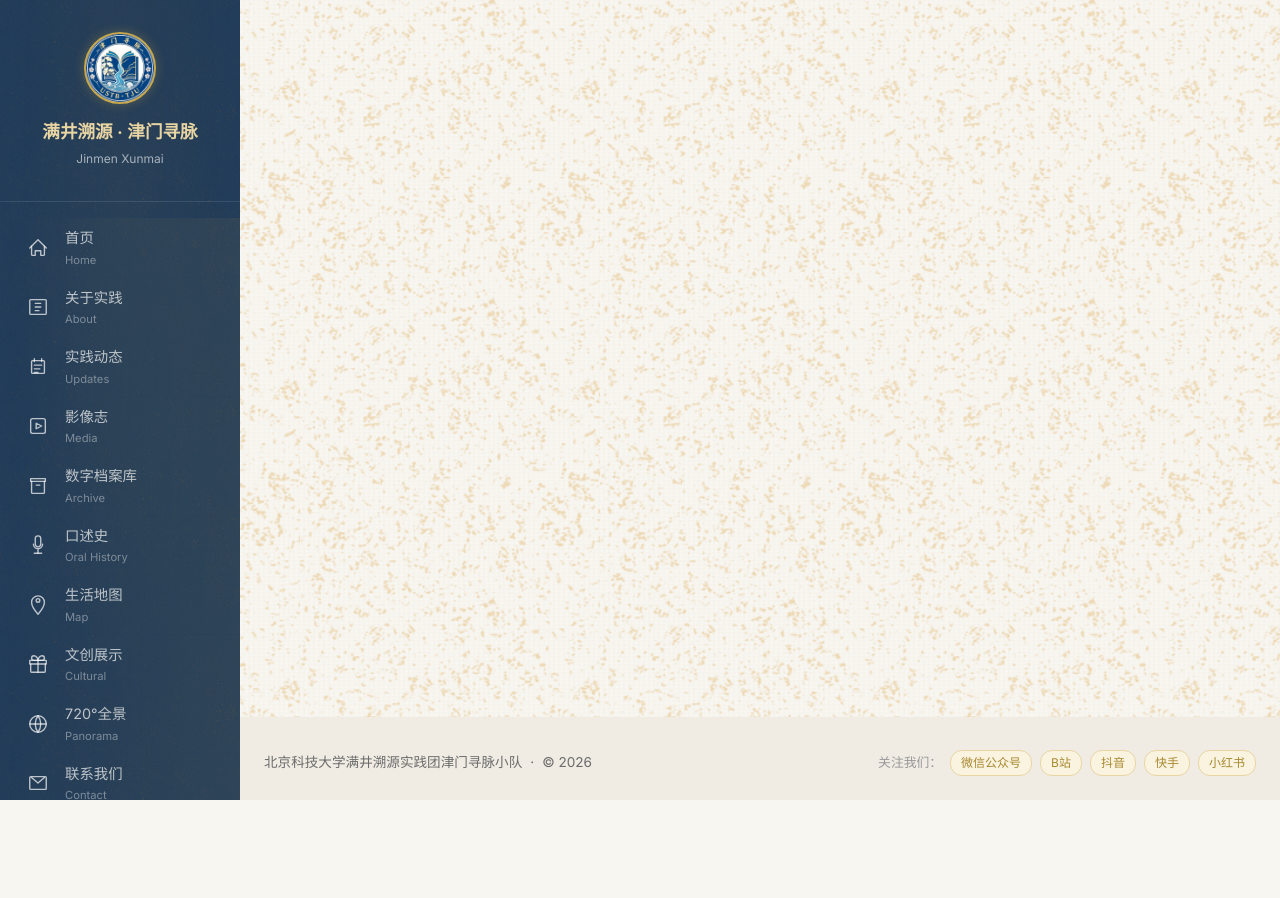
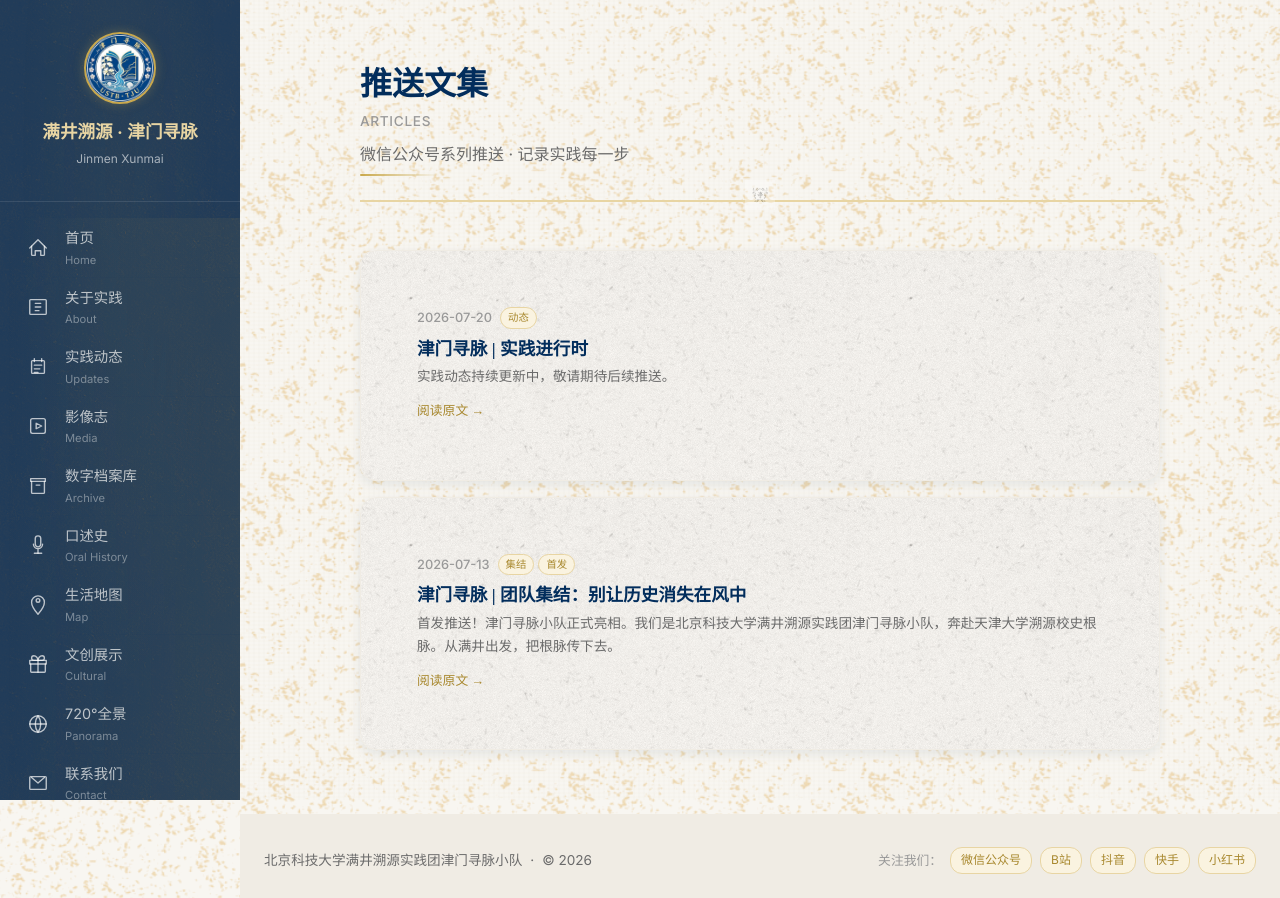
Before and after one commit to ottoapocalypse-beep/jinmen-xunmai, a Vue app: page /#/push-articles in a window 1280 px wide. Before the commit the page ends 800 px from the top, so only its background shows below. Built offline with nearby package versions, Linux system fonts and the light colour scheme.

Commit message:
feat: 新增推送文集栏目 + 知识图谱可拖拽

```diff
--- a/src/components/KnowledgeGraph.vue
+++ b/src/components/KnowledgeGraph.vue
@@ -1,14 +1,19 @@
 <script setup lang="ts">
-import { ref } from 'vue'
+import { ref, reactive, onMounted, onUnmounted } from 'vue'
 import { useRouter } from 'vue-router'
-import { nodes, edges, nodeColors } from '@/data/knowledgeGraph'
+import { nodes as initialNodes, edges, nodeColors } from '@/data/knowledgeGraph'
 
 const router = useRouter()
 const hoveredNode = ref<string | null>(null)
-
-/** 从百分比坐标转为实际像素（基于容器尺寸） */
+const dragging = ref<string | null>(null)
 const containerRef = ref<HTMLElement | null>(null)
 const dims = ref({ w: 800, h: 600 })
+
+/** 节点运行时坐标（允许拖拽修改） */
+const nodePositions = reactive<Record<string, { x: number; y: number }>>({})
+
+// 初始化节点位置
+initialNodes.forEach(n => { nodePositions[n.id] = { x: n.x, y: n.y } })
 
 function updateDims() {
   if (containerRef.value) {
@@ -19,7 +24,6 @@ function updateDims() {
   }
 }
 
-/** 将百分比坐标转为像素 */
 function px(node: { x: number; y: number }) {
   return {
     x: (node.x / 100) * dims.value.w,
@@ -27,10 +31,9 @@ function px(node: { x: number; y: number }) {
   }
 }
 
-/** 计算连线路径（贝塞尔曲线） */
 function edgePath(edge: { source: string; target: string }): string {
-  const s = nodes.find(n => n.id === edge.source)
-  const t = nodes.find(n => n.id === edge.target)
+  const s = nodePositions[edge.source]
+  const t = nodePositions[edge.target]
   if (!s || !t) return ''
   const p1 = px(s)
   const p2 = px(t)
@@ -43,10 +46,9 @@ function edgePath(edge: { source: string; target: string }): string {
   return `M${p1.x},${p1.y} C${cx1},${cy1} ${cx2},${cy2} ${p2.x},${p2.y}`
 }
 
-/** 计算连线标签位置（中点偏上） */
 function edgeLabelPos(edge: { source: string; target: string }) {
-  const s = nodes.find(n => n.id === edge.source)
-  const t = nodes.find(n => n.id === edge.target)
+  const s = nodePositions[edge.source]
+  const t = nodePositions[edge.target]
   if (!s || !t) return { x: 0, y: 0 }
   return {
     x: (px(s).x + px(t).x) / 2,
@@ -62,14 +64,59 @@ function isConnected(nodeId: string): boolean {
   )
 }
 
-function handleNodeClick(node: typeof nodes[0]) {
-  if (node.link) {
-    router.push(node.link)
-  } else if (node.search) {
-    router.push({ path: '/archive', query: { search: node.search } })
-  }
+function handleNodeClick(nodeId: string) {
+  if (dragging.value) return
+  const node = initialNodes.find(n => n.id === nodeId)
+  if (!node) return
+  if (node.link) router.push(node.link)
+  else if (node.search) router.push({ path: '/archive', query: { search: node.search } })
 }
 
+/* ===== 拖拽 ===== */
+let dragStartX = 0, dragStartY = 0
+let nodeStartX = 0, nodeStartY = 0
+
+function onPointerDown(e: PointerEvent, nodeId: string) {
+  dragging.value = nodeId
+  const pos = nodePositions[nodeId]
+  if (!pos) return
+  const p = px(pos)
+  dragStartX = e.clientX
+  dragStartY = e.clientY
+  nodeStartX = p.x
+  nodeStartY = p.y
+  const el = containerRef.value
+  if (el) el.setPointerCapture(e.pointerId)
+}
+
+function onPointerMove(e: PointerEvent) {
+  if (!dragging.value) return
+  const nodeId = dragging.value
+  const pos = nodePositions[nodeId]
+  if (!pos) return
+  const dx = e.clientX - dragStartX
+  const dy = e.clientY - dragStartY
+  let newX = ((nodeStartX + dx) / dims.value.w) * 100
+  let newY = ((nodeStartY + dy) / dims.value.h) * 100
+  // 限制边界
+  newX = Math.max(3, Math.min(97, newX))
+  newY = Math.max(3, Math.min(97, newY))
+  pos.x = newX
+  pos.y = newY
+}
+
+function onPointerUp() {
+  dragging.value = null
+}
+
+onMounted(() => {
+  updateDims()
+  window.addEventListener('resize', updateDims)
+})
+
+onUnmounted(() => {
+  window.removeEventListener('resize', updateDims)
+})
 </script>
 
 <template>
@@ -77,11 +124,10 @@ function handleNodeClick(node: typeof nodes[0]) {
     <h2 class="graph-title">校史知识图谱</h2>
     <p class="graph-subtitle">探索人物、机构与事件之间的关联</p>
 
-    <div ref="containerRef" class="graph-container">
+    <div ref="containerRef" class="graph-container" @pointermove="onPointerMove" @pointerup="onPointerUp" @pointercancel="onPointerUp">
       <svg
         :viewBox="`0 0 ${dims.w} ${dims.h}`"
         class="graph-svg"
-        @mouseenter="updateDims"
       >
         <!-- 滤镜：节点光晕 -->
         <defs>
@@ -121,50 +167,57 @@ function handleNodeClick(node: typeof nodes[0]) {
           </template>
         </g>
 
-        <!-- 连线 -->
+        <!-- 节点 -->
         <g class="nodes">
-          <template v-for="node in nodes" :key="node.id">
-            <!-- 连接高亮光晕 -->
+          <template v-for="node in initialNodes" :key="node.id">
             <circle
               v-if="hoveredNode === node.id"
-              :cx="px(node).x"
-              :cy="px(node).y"
+              :cx="px(nodePositions[node.id]).x"
+              :cy="px(nodePositions[node.id]).y"
               :r="28"
               :fill="nodeColors[node.type]"
               opacity="0.15"
               filter="url(#glow-heavy)"
               class="node-glow-ring"
             />
+            <!-- 拖拽热区（透明大圆，方便抓取） -->
+            <circle
+              :cx="px(nodePositions[node.id]).x"
+              :cy="px(nodePositions[node.id]).y"
+              r="28"
+              fill="transparent"
+              class="node-drag-area"
+              :style="{ cursor: dragging === node.id ? 'grabbing' : 'grab' }"
+              @pointerdown="onPointerDown($event, node.id)"
+              @pointerenter="hoveredNode = node.id"
+              @pointerleave="hoveredNode = null"
+            />
             <!-- 节点背景圆 -->
             <circle
-              :cx="px(node).x"
-              :cy="px(node).y"
+              :cx="px(nodePositions[node.id]).x"
+              :cy="px(nodePositions[node.id]).y"
               :r="hoveredNode === node.id ? 24 : 20"
               :fill="nodeColors[node.type]"
               :opacity="hoveredNode && !isConnected(node.id) ? 0.2 : 0.9"
               :filter="hoveredNode === node.id ? 'url(#glow)' : undefined"
               class="node-circle"
-              @mouseenter="hoveredNode = node.id"
-              @mouseleave="hoveredNode = null"
-              @click="handleNodeClick(node)"
+              :style="{ pointerEvents: 'none' }"
+              @click="handleNodeClick(node.id)"
             />
             <!-- 节点文字 -->
             <text
-              :x="px(node).x"
-              :y="px(node).y + 1"
+              :x="px(nodePositions[node.id]).x"
+              :y="px(nodePositions[node.id]).y + 1"
               text-anchor="middle"
               dominant-baseline="middle"
               class="node-label"
               :class="{ dimmed: hoveredNode && !isConnected(node.id) }"
-              @mouseenter="hoveredNode = node.id"
-              @mouseleave="hoveredNode = null"
-              @click="handleNodeClick(node)"
+              :style="{ pointerEvents: 'none' }"
             >
-              <!-- 处理换行（如 "北京钢铁\n工业学院"） -->
               <tspan
                 v-for="(line, li) in node.label.split('\\n')"
                 :key="li"
-                :x="px(node).x"
+                :x="px(nodePositions[node.id]).x"
                 :dy="li === 0 ? 0 : 12"
               >{{ line }}</tspan>
             </text>
@@ -180,7 +233,7 @@ function handleNodeClick(node: typeof nodes[0]) {
         <span class="hint-dot" style="background: #8B5CF6" /> 地点
         <span class="hint-dot" style="background: #6B7280" /> 概念
         <span class="hint-sep">|</span>
-        悬停查看关联 · 点击跳转
+        拖拽节点 · 悬停查看关联 · 点击跳转
       </div>
     </div>
   </section>
@@ -221,6 +274,12 @@ function handleNodeClick(node: typeof nodes[0]) {
   width: 100%;
   height: 100%;
   cursor: default;
+  touch-action: none;
+}
+
+/* ===== 拖拽热区 ===== */
+.node-drag-area {
+  transition: none;
 }
 
 /* ===== 连线 ===== */
--- /dev/null
+++ b/src/data/pushArticles.ts
@@ -0,0 +1,33 @@
+/**
+ * 微信公众号推送文章数据
+ */
+export interface PushArticle {
+  id: string
+  title: string
+  date: string
+  summary: string
+  /** 公众号文章链接 */
+  link: string
+  /** 封面图（可从文章页面提取） */
+  coverUrl?: string
+  tags: string[]
+}
+
+export const pushArticles: PushArticle[] = [
+  {
+    id: 'push-1',
+    title: '津门寻脉 | 团队集结：别让历史消失在风中',
+    date: '2026-07-13',
+    summary: '首发推送！津门寻脉小队正式亮相。我们是北京科技大学满井溯源实践团津门寻脉小队，奔赴天津大学溯源校史根脉。从满井出发，把根脉传下去。',
+    link: 'https://mp.weixin.qq.com/s/HzjxSXjgTGitKw4I5pmZrA',
+    tags: ['集结', '首发'],
+  },
+  {
+    id: 'push-2',
+    title: '津门寻脉 | 实践进行时',
+    date: '2026-07-20',
+    summary: '实践动态持续更新中，敬请期待后续推送。',
+    link: '#',
+    tags: ['动态'],
+  },
+]
--- a/src/data/site.ts
+++ b/src/data/site.ts
@@ -46,4 +46,5 @@ export const navItems: NavItem[] = [
   { path: '/cultural-products', label: '文创展示', labelEn: 'Cultural', icon: 'cultural' },
   { path: '/panorama', label: '720°全景', labelEn: 'Panorama', icon: 'panorama' },
   { path: '/contact', label: '联系我们', labelEn: 'Contact', icon: 'contact' },
+  { path: '/push-articles', label: '推送文集', labelEn: 'Articles', icon: 'promotion' },
 ]
--- a/src/router/index.ts
+++ b/src/router/index.ts
@@ -85,6 +85,12 @@ const router = createRouter({
       component: () => import('@/views/Contact.vue'),
       meta: { title: '联系我们', titleEn: 'Contact' },
     },
+    {
+      path: '/push-articles',
+      name: 'pushArticles',
+      component: () => import('@/views/PushArticles.vue'),
+      meta: { title: '推送文集', titleEn: 'Articles' },
+    },
   ],
 })
 
--- /dev/null
+++ b/src/views/PushArticles.vue
@@ -0,0 +1,127 @@
+<script setup lang="ts">
+import { pushArticles } from '@/data/pushArticles'
+import NavIcon from '@/components/NavIcon.vue'
+
+const sorted = [...pushArticles].sort((a, b) => b.date.localeCompare(a.date))
+</script>
+
+<template>
+  <div class="push-page">
+    <div class="page-header">
+      <h1>推送文集</h1>
+      <div class="page-title-en">Articles</div>
+      <p>微信公众号系列推送 · 记录实践每一步</p>
+    </div>
+
+    <div v-if="sorted.length === 0" class="empty-state">
+      <div class="empty-icon"><NavIcon name="empty" :size="48" /></div>
+      <div class="empty-text">暂无推送内容</div>
+    </div>
+
+    <div v-else class="push-list">
+      <a
+        v-for="item in sorted" :key="item.id"
+        :href="item.link"
+        target="_blank"
+        rel="noopener noreferrer"
+        class="push-card floating-card"
+      >
+        <div class="push-card-inner">
+          <div class="push-meta">
+            <time class="push-date">{{ item.date }}</time>
+            <div class="push-tags">
+              <span v-for="tag in item.tags" :key="tag" class="tag">{{ tag }}</span>
+            </div>
+          </div>
+          <h2 class="push-title">{{ item.title }}</h2>
+          <p class="push-summary">{{ item.summary }}</p>
+          <span class="push-link">阅读原文 →</span>
+        </div>
+      </a>
+    </div>
+  </div>
+</template>
+
+<style scoped>
+.push-page {
+  max-width: 800px;
+  margin: 0 auto;
+}
+
+.push-list {
+  display: flex;
+  flex-direction: column;
+  gap: var(--space-md);
+}
+
+.push-card {
+  display: block;
+  text-decoration: none;
+  color: inherit;
+  transition: transform var(--transition-fast), box-shadow var(--transition-fast);
+}
+
+.push-card:hover {
+  transform: translateY(-2px);
+  box-shadow: var(--shadow-lg);
+}
+
+.push-card-inner {
+  padding: var(--space-lg);
+}
+
+.push-meta {
+  display: flex;
+  align-items: center;
+  gap: var(--space-sm);
+  flex-wrap: wrap;
+  margin-bottom: var(--space-sm);
+}
+
+.push-date {
+  font-family: var(--font-sans);
+  font-size: 0.8rem;
+  color: var(--color-text-light);
+  font-weight: 500;
+}
+
+.push-tags {
+  display: flex;
+  gap: 4px;
+}
+
+.push-tags .tag { font-size: 0.65rem; padding: 1px 7px; }
+
+.push-title {
+  font-size: 1.1rem;
+  color: var(--color-primary-dark);
+  margin-bottom: var(--space-xs);
+  line-height: 1.4;
+}
+
+.push-summary {
+  font-family: var(--font-sans);
+  font-size: 0.85rem;
+  color: var(--color-text-secondary);
+  line-height: 1.7;
+  margin-bottom: var(--space-sm);
+}
+
+.push-link {
+  font-family: var(--font-sans);
+  font-size: 0.8rem;
+  color: var(--color-gold-dark);
+  font-weight: 500;
+  transition: color var(--transition-fast);
+}
+
+.push-card:hover .push-link { color: var(--color-gold); text-decoration: underline; }
+
+.empty-state { text-align: center; padding: var(--space-3xl) var(--space-lg); }
+.empty-icon { margin-bottom: var(--space-md); color: var(--color-text-light); opacity: 0.4; }
+.empty-text { font-family: var(--font-sans); font-size: 1rem; color: var(--color-text-secondary); }
+
+@media (max-width: 640px) {
+  .push-title { font-size: 1rem; }
+}
+</style>
```
